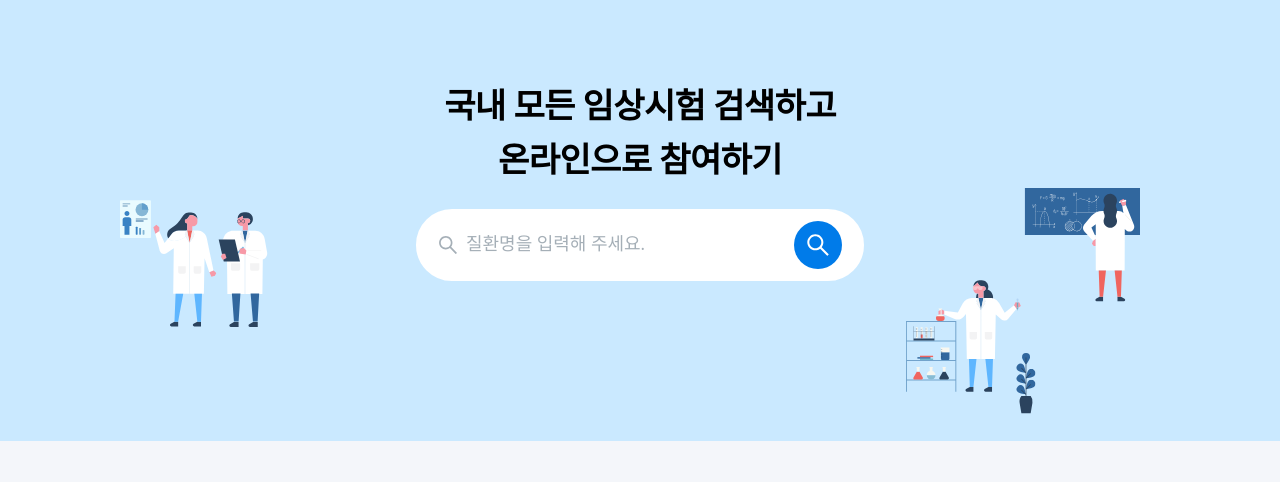
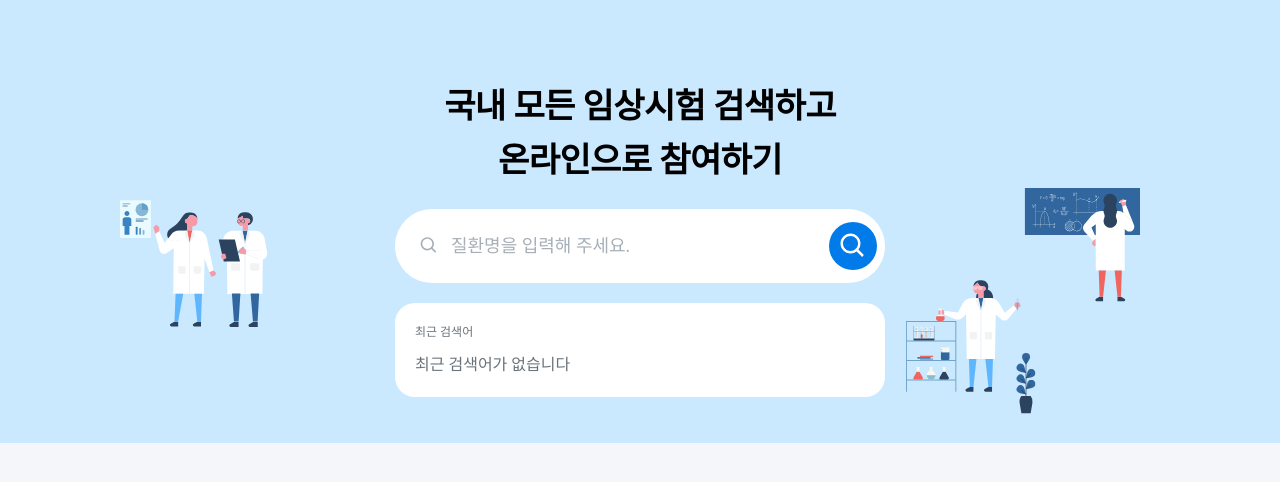
Before and after one commit to rjsej12/wanted-2nd, a React (Vite) app: page / in a window 1280 px wide. Shown: the top 482 px of the page. Built offline with nearby package versions, Linux system fonts and the light colour scheme.

Commit message:
[FEAT] : SearchBar 스타일링 및 포커스이동 구현

```diff
--- a/package.json
+++ b/package.json
@@ -15,6 +15,7 @@
     "axios": "^1.4.0",
     "react": "^18.2.0",
     "react-dom": "^18.2.0",
+    "react-icons": "^4.8.0",
     "react-redux": "^8.0.5",
     "styled-components": "^5.3.10"
   },
--- a/src/components/DropDownItem/index.tsx
+++ b/src/components/DropDownItem/index.tsx
@@ -36,11 +36,12 @@ type DropDownItemProps = {
   keyword: string;
   word: string;
   selected: boolean;
+  scrollRef?: React.MutableRefObject<null>;
 };
 
-export default function DropDownItem({ keyword, word, selected }: DropDownItemProps) {
+export default function DropDownItem({ keyword, word, selected, scrollRef }: DropDownItemProps) {
   return (
-    <Wrapper selected={selected}>
+    <Wrapper selected={selected} ref={scrollRef}>
       <SearchIcon />
       {splitTextWithKeyword(word, keyword).map((text, index) => (
         <TextToken key={index} isMatched={keyword === text}>
--- a/src/components/Search/index.tsx
+++ b/src/components/Search/index.tsx
@@ -5,17 +5,23 @@ import bg3 from '@/assets/bg3.svg';
 import SearchDropDown from '@/components/SearchDropDown';
 import { useAppDispatch, useAppSelector } from '@/hooks/redux';
 import { fetchRelatedWordsByKeyword } from '@/reducers/cacheSlice';
-import { useEffect, useState } from 'react';
+import { useEffect, useRef, useState } from 'react';
+import SearchBar from '../SearchBar';
 
 export default function Search() {
   const [keyword, setKeyword] = useState<string>('');
   const [isSearchMode, setIsSearchMode] = useState<boolean>(false);
   const [listIndex, setListIndex] = useState<number>(-1);
   const [timer, setTimer] = useState<number>(0);
+  const scrollRef = useRef<HTMLLIElement>(null);
 
   const dispatch = useAppDispatch();
   const cache = useAppSelector(state => state.cache);
   const relatedWords = cache[keyword];
+
+  const toggleSearchMode = () => {
+    setIsSearchMode(prev => !prev);
+  };
 
   const onChangeSearchInput = async (e: React.ChangeEvent<HTMLInputElement>) => {
     setKeyword(e.target.value);
@@ -33,10 +39,15 @@ export default function Search() {
   const keyboardNavigation = e => {
     if (!relatedWords) return;
     if (e.key === 'ArrowDown') {
-      isSearchMode && setListIndex(listIndex + 1 > 6 ? 6 : listIndex + 1);
+      isSearchMode &&
+        setListIndex(
+          listIndex + 1 > relatedWords.length - 1 ? relatedWords.length - 1 : listIndex + 1
+        );
+      scrollRef.current?.scrollIntoView({ behavior: 'smooth' });
     }
     if (e.key === 'ArrowUp') {
       isSearchMode && setListIndex(listIndex - 1 < 0 ? 0 : listIndex - 1);
+      scrollRef.current?.scrollIntoView({ behavior: 'smooth' });
     }
     if (e.key === 'Escape') {
       setListIndex(-1);
@@ -68,24 +79,26 @@ export default function Search() {
           온라인으로 참여하기
         </S.Title>
         <S.InputWrapper>
-          <S.EllipseBorder>
-            <S.Wrapper>
-              <S.SearchIcon1 />
-              <S.SearchInput
-                placeholder="질환명을 입력해 주세요."
-                value={keyword}
-                onChange={onChangeSearchInput}
-                onFocus={() => setIsSearchMode(true)}
-                onBlur={() => setIsSearchMode(false)}
-              />
-            </S.Wrapper>
-            <S.SearchButton>
-              <S.SearchIcon2 />
-            </S.SearchButton>
-          </S.EllipseBorder>
-          {isSearchMode && (
-            <SearchDropDown keyword={keyword} relatedWords={relatedWords} listIndex={listIndex} />
-          )}
+          <SearchBar
+            keyword={keyword}
+            isSearchMode={isSearchMode}
+            toggleSearchMode={toggleSearchMode}
+            onChangeSearchInput={onChangeSearchInput}
+          />
+          {/* {isSearchMode && (
+            <SearchDropDown
+              keyword={keyword}
+              relatedWords={relatedWords}
+              listIndex={listIndex}
+              scrollRef={scrollRef}
+            />
+          )} */}
+          <SearchDropDown
+            keyword={keyword}
+            relatedWords={relatedWords}
+            listIndex={listIndex}
+            scrollRef={scrollRef}
+          />
         </S.InputWrapper>
       </S.Container>
     </S.MainWrapper>
--- /dev/null
+++ b/src/components/SearchBar/index.tsx
@@ -0,0 +1,135 @@
+import { useRef } from 'react';
+import styled from 'styled-components';
+import { BiSearch } from 'react-icons/bi';
+
+const SearchBarForm = styled.form`
+  width: 490px;
+  height: 74px;
+  background-color: #fff;
+  border-radius: 42px;
+  display: flex;
+  justify-content: space-between;
+  align-items: center;
+
+  &:focus-within {
+    border: 2px solid rgb(25, 118, 210);
+  }
+`;
+
+const InputLayout = styled.div`
+  width: 430px;
+  height: 100%;
+  position: relative;
+  padding: 20px 10px 20px 24px;
+  display: flex;
+  align-items: center;
+`;
+
+const Placeholder = styled.div`
+  position: absolute;
+  top: 50%;
+  left: 24px;
+  transform: translateY(-50%);
+  display: flex;
+  align-items: center;
+  gap: 12px;
+  cursor: text;
+
+  div {
+    color: #a7afb7;
+    font-size: 1.125rem;
+    font-weight: 400;
+  }
+`;
+
+const Input = styled.input`
+  width: inherit;
+  height: inherit;
+  border: 0;
+  outline: 0;
+  font-size: 1.125rem;
+  ::-ms-clear,
+  ::-ms-reveal {
+    display: none;
+    width: 0;
+    height: 0;
+  }
+  ::-webkit-search-decoration,
+  ::-webkit-search-cancel-button,
+  ::-webkit-search-results-button,
+  ::-webkit-search-results-decoration {
+    display: none;
+  }
+`;
+
+const SearchButton = styled.button`
+  width: 48px;
+  height: 48px;
+  background-color: #007be9;
+  border-radius: 100%;
+  margin-right: 8px;
+  text-align: center;
+  svg {
+    vertical-align: middle;
+  }
+`;
+
+const A11yHidden = styled.label`
+  overflow: hidden;
+  position: absolute;
+  clip: rect(0, 0, 0, 0);
+  clip-path: inset(50%);
+  width: 1px;
+  height: 1px;
+  margin: -1px;
+`;
+
+interface SearchBarProps {
+  keyword: string;
+  isSearchMode: boolean;
+  toggleSearchMode: () => void;
+  onChangeSearchInput: (e: React.ChangeEvent<HTMLInputElement>) => Promise<void>;
+}
+
+function SearchBar({
+  keyword,
+  isSearchMode,
+  toggleSearchMode,
+  onChangeSearchInput,
+}: SearchBarProps) {
+  const inputRef = useRef<HTMLInputElement>(null);
+
+  const focusInputHandler = () => {
+    inputRef.current?.focus();
+  };
+
+  return (
+    <SearchBarForm>
+      <InputLayout>
+        {!isSearchMode && !keyword && (
+          <Placeholder onClick={focusInputHandler}>
+            <BiSearch fill="#A7AFB7" size={20} />
+            <div>질환명을 입력해 주세요.</div>
+          </Placeholder>
+        )}
+        <A11yHidden htmlFor="search_bar_main">질환명을 검색해주세요.</A11yHidden>
+        <Input
+          id="search_bar_main"
+          type="search"
+          name="search_bar_main"
+          value={keyword}
+          onFocus={toggleSearchMode}
+          onBlur={toggleSearchMode}
+          onChange={onChangeSearchInput}
+          ref={inputRef}
+          autoComplete="off"
+        />
+      </InputLayout>
+      <SearchButton type="submit">
+        <BiSearch fill="#fff" size={30} />
+      </SearchButton>
+    </SearchBarForm>
+  );
+}
+
+export default SearchBar;
--- a/src/components/SearchDropDown/index.tsx
+++ b/src/components/SearchDropDown/index.tsx
@@ -6,9 +6,15 @@ interface ISearchDropDownProps {
   keyword: string;
   relatedWords: CacheState[];
   listIndex: number;
+  scrollRef: React.MutableRefObject<null>;
 }
 
-export default function SearchDropDown({ keyword, relatedWords, listIndex }: ISearchDropDownProps) {
+export default function SearchDropDown({
+  keyword,
+  relatedWords,
+  listIndex,
+  scrollRef,
+}: ISearchDropDownProps) {
   return (
     <S.Wrapper>
       {keyword === '' && (
@@ -23,14 +29,24 @@ export default function SearchDropDown({ keyword, relatedWords, listIndex }: ISe
         {keyword !== '' && relatedWords && relatedWords.length !== 0 && (
           <>
             <S.Title>추천 검색어</S.Title>
-            {relatedWords.map((word, index) => (
+            {relatedWords.map((word, index) =>
+              index === listIndex ? (
+                <DropDownItem
+                  key={word.id}
+                  selected={listIndex === index}
+                  keyword={keyword}
+                  word={word.name}
+                  scrollRef={scrollRef}
+                />
+              ) : (
                 <DropDownItem
                   key={word.id}
                   selected={listIndex === index}
                   keyword={keyword}
                   word={word.name}
                 />
-            ))}
+              )
+            )}
           </>
         )}
       </S.DropDownList>
--- a/src/components/SearchDropDown/styles.ts
+++ b/src/components/SearchDropDown/styles.ts
@@ -1,14 +1,14 @@
 import styled from 'styled-components';
 
 export const Wrapper = styled.div`
-  width: 448px;
+  width: 490px;
   background-color: #fff;
   margin-top: 20px;
   padding: 20px 0;
   border-radius: 20px;
   position: absolute;
   max-height: 400px;
-  overflow-y: hidden;
+  overflow-y: scroll;
 `;
 
 export const Title = styled.h2`
--- a/src/index.css
+++ b/src/index.css
@@ -6,33 +6,6 @@
 
 * {
   margin: 0;
-}
-
-html,
-body {
-  height: 100%;
-}
-
-body {
-  line-height: 1.5;
-  -webkit-font-smoothing: antialiased;
-  background-color: rgb(244, 246, 250);
-}
-
-img,
-picture,
-video,
-canvas,
-svg {
-  display: block;
-  max-width: 100%;
-}
-
-input,
-button,
-textarea,
-select {
-  font: inherit;
 }
 
 p,
@@ -45,7 +18,45 @@ h6 {
   overflow-wrap: break-word;
 }
 
-#root,
-#__next {
-  isolation: isolate;
+input,
+textarea {
+  -moz-user-select: auto;
+  -webkit-user-select: auto;
+  -ms-user-select: auto;
+  user-select: auto;
 }
+
+body,
+body::before,
+body::after,
+body *,
+body *::before,
+body *::after {
+  box-sizing: border-box;
+}
+
+body {
+  line-height: 1.5;
+  -webkit-font-smoothing: antialiased;
+  background-color: rgb(244, 246, 250);
+}
+
+a {
+  color: inherit;
+  text-decoration: none;
+}
+
+input,
+textarea {
+  -moz-user-select: auto;
+  -webkit-user-select: auto;
+  -ms-user-select: auto;
+  user-select: auto;
+}
+
+button {
+  border: none;
+  background: none;
+  padding: 0;
+  cursor: pointer;
+}
```
Also changed, not shown: 1 other file (tests, documents, lock files or other folders). Lines whose indentation alone changed are shown as unchanged.
